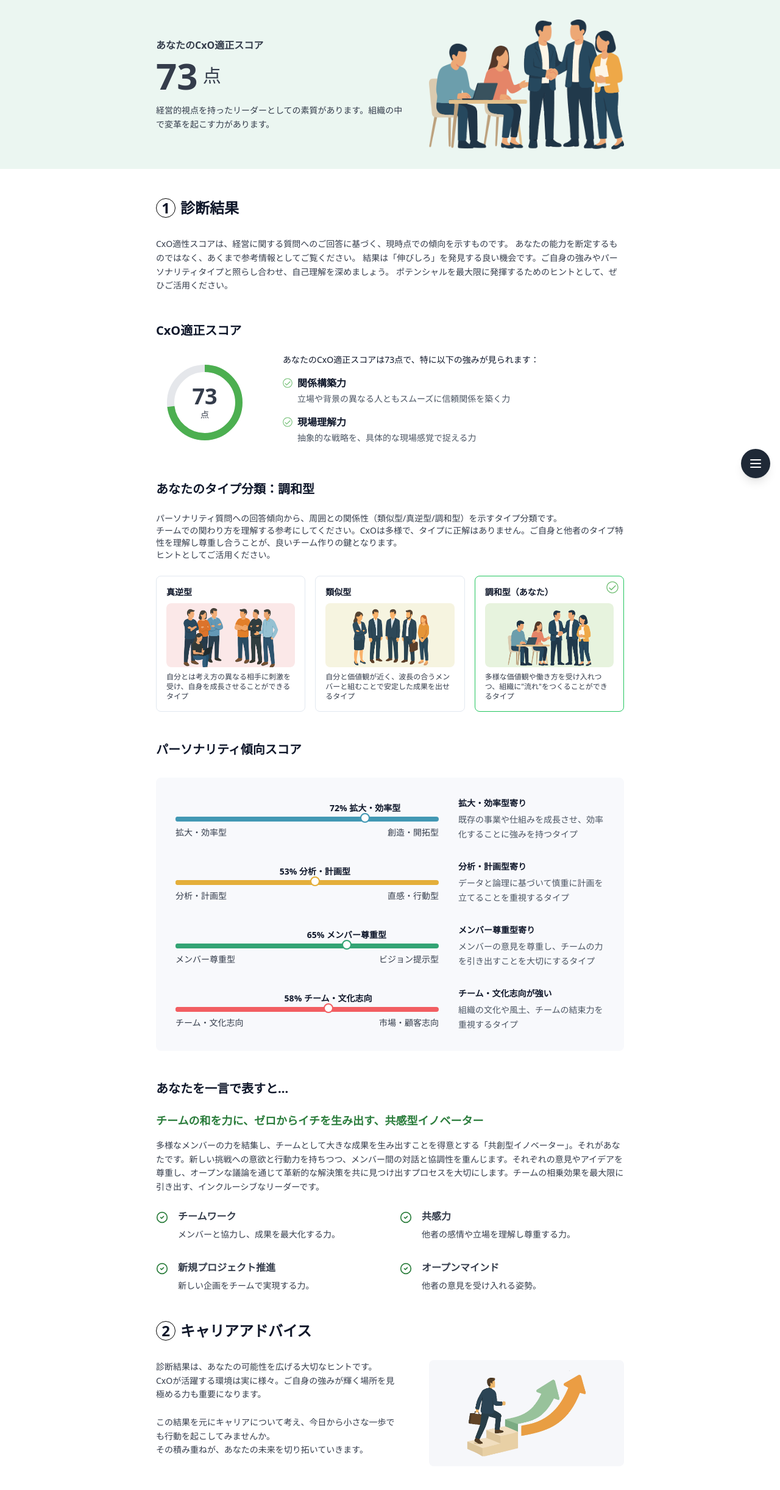
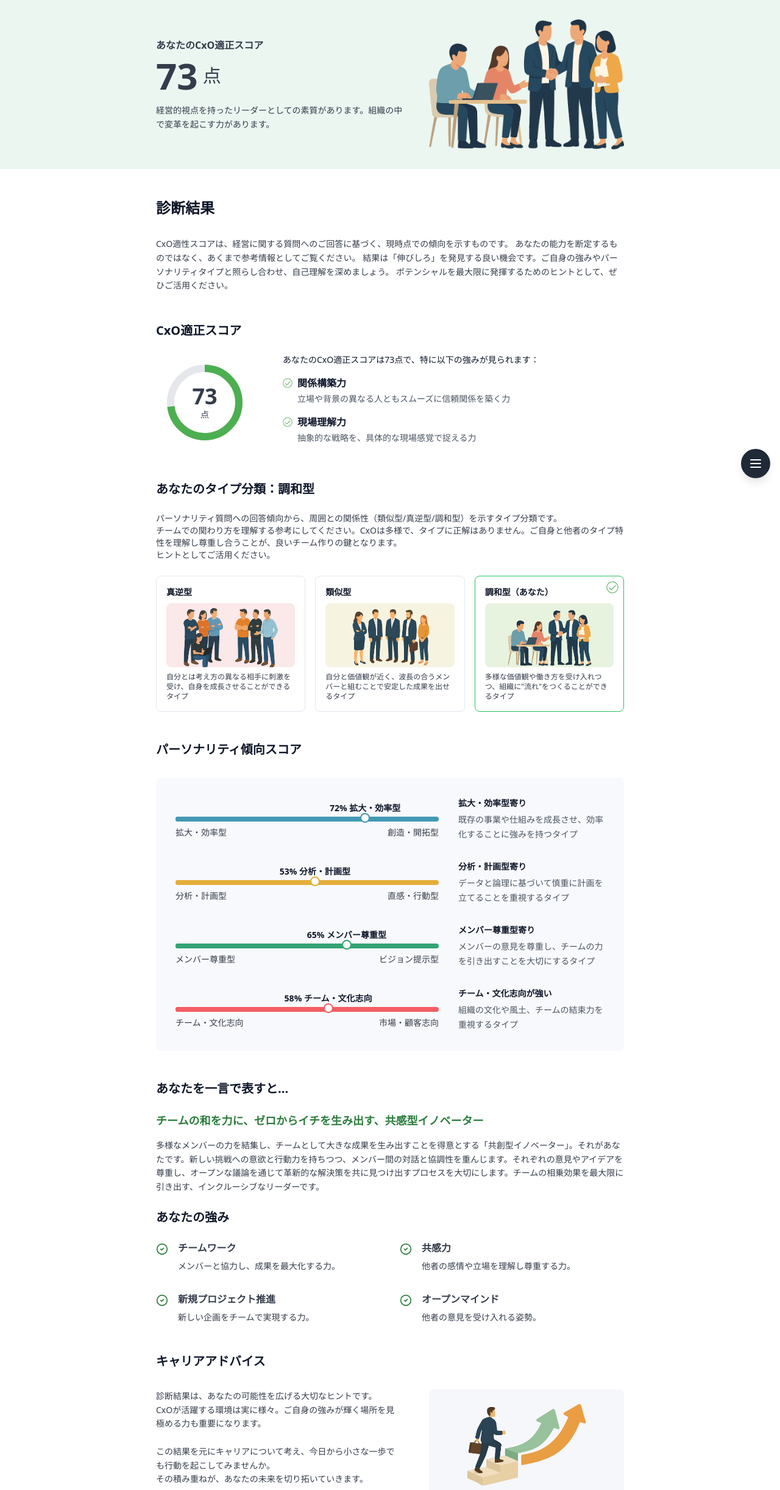
Before and after one commit to ShunTanaka-ui/CxO, a React (Vite) app: page /result in a window 1280 px wide. Shown: the top 2443 px of the page at 61% size. Built offline with nearby package versions, Linux system fonts and the light colour scheme.

Commit message:
UI改善: 1. キャリアキーワードの上に「あなたの強み」タイトル追加 2. 番号表示削除 3. フッターにテキスト追加

```diff
--- a/src/components/FooterSection/FooterSection.tsx
+++ b/src/components/FooterSection/FooterSection.tsx
@@ -12,6 +12,10 @@ export const FooterSection = (): JSX.Element => {
     <footer className="relative w-full bg-black border-t border-solid border-r-0 border-b-0 border-l-0 py-6 md:py-8">
       <div className="flex flex-col items-center justify-center gap-6 md:gap-8">
         <div className="w-[100px] h-[28px] bg-[url(/White_logo.png)] bg-contain bg-center bg-no-repeat" />
+
+        <div className="max-w-[800px] mx-auto px-4 text-white text-xs md:text-sm text-center mb-4">
+          アクシスコンサルティングは、実績に裏打ちされた国内最大級のコンサルタント採用・転職サービスを提供してきました。このたび、StartPassという、国内アーリー期スタートアップの多くが信頼を寄せるパートナーと業務提携をいたしました。両業界の架け橋となるマッチングサービスがCxO-Passです。
+        </div>
 
         <div className="flex flex-wrap justify-center items-center gap-y-2">
           {footerLinks.map((link, index) => (
--- a/src/screens/ResultPage/index.tsx
+++ b/src/screens/ResultPage/index.tsx
@@ -578,8 +578,7 @@ export const ResultPage = (): JSX.Element => {
 
       <div className="max-w-[800px] mx-auto px-4 py-8 md:py-12">
         <section className="mb-12 md:mb-16">
-          <h2 className="flex items-center gap-2 text-xl md:text-2xl font-bold mb-6 md:mb-8">
-            <span className="w-8 h-8 border border-black rounded-full flex items-center justify-center">1</span>
+          <h2 className="text-xl md:text-2xl font-bold mb-6 md:mb-8">
             診断結果
           </h2>
 
@@ -639,15 +638,15 @@ export const ResultPage = (): JSX.Element => {
               </p>
             </div>
             <div className="mt-6">
+              <h3 className="text-lg md:text-xl font-bold mb-4 md:mb-6">あなたの強み</h3>
               <EnvironmentPoints points={getEnvironmentPoints(typeResult.typePattern)} />
             </div>
           </div>
 
           <div className="w-full mb-8 md:mb-12">
-            <h2 className="flex items-center gap-2 text-xl md:text-2xl font-bold mb-6 md:mb-8">
-              <span className="w-8 h-8 border border-black rounded-full flex items-center justify-center">2</span>
+            <h3 className="text-lg md:text-xl font-bold mb-6 md:mb-8">
               キャリアアドバイス
-            </h2>
+            </h3>
             <div className="flex flex-col md:flex-row items-start gap-6 md:gap-12">
               <div className="flex-1">
                 <p className="text-sm text-[#343C4B] leading-relaxed whitespace-pre-line">
```
